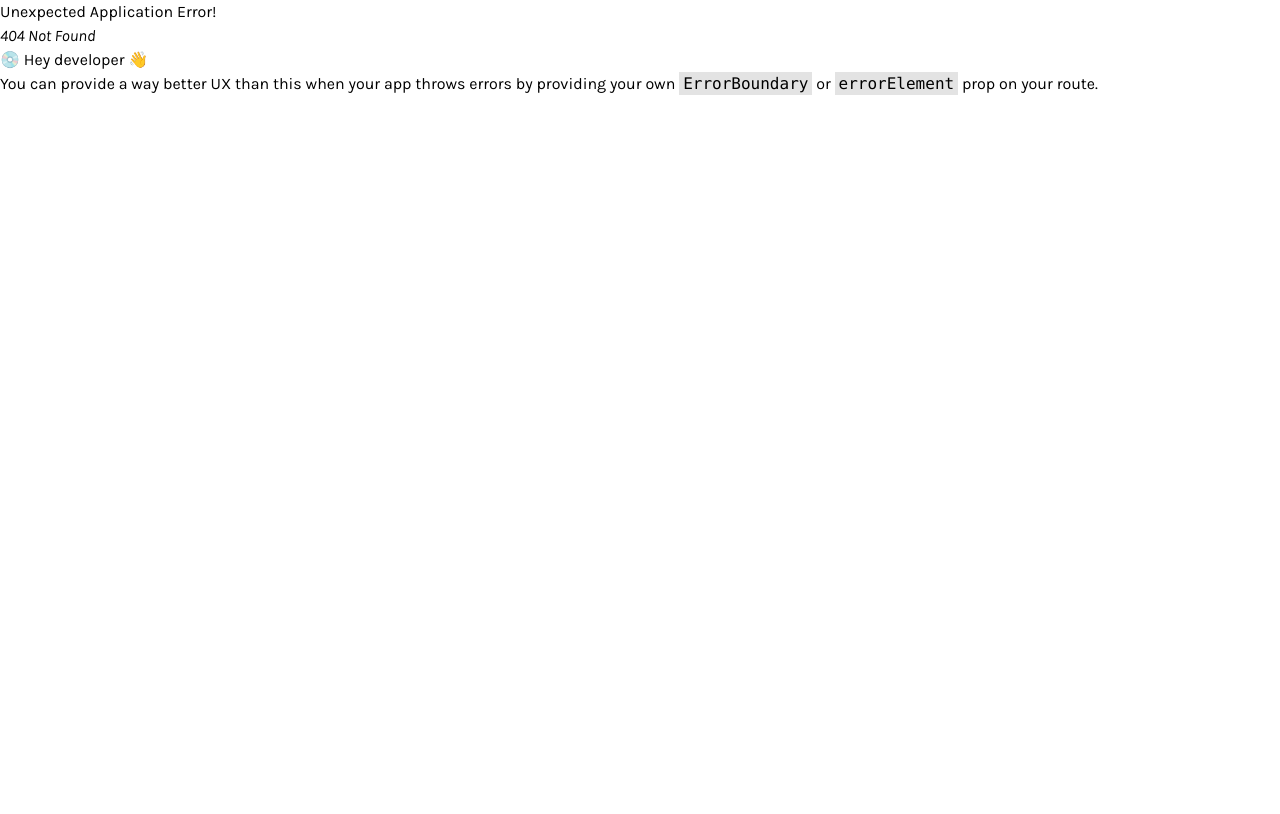
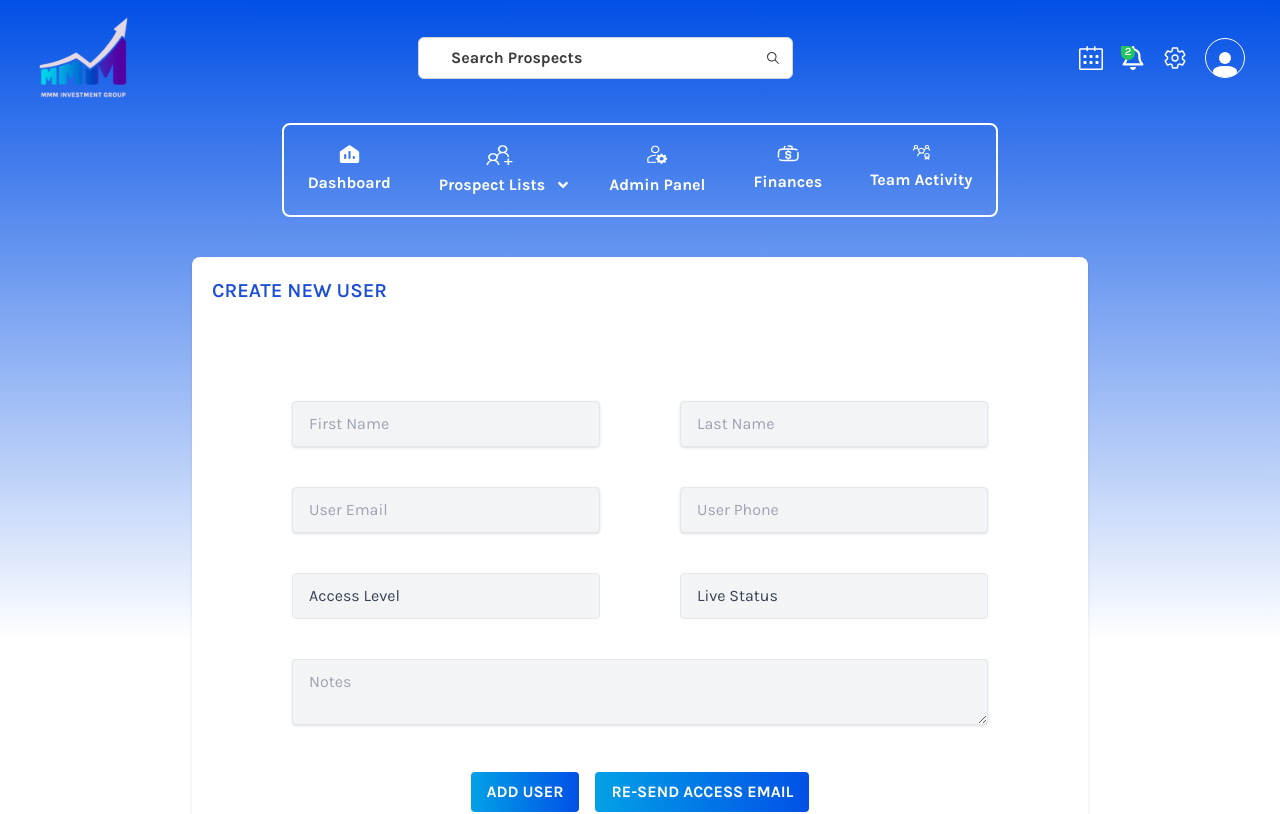
Before and after one commit to i-usman-56/inverstmentGroup, a React (Vite) app: page /newuser in a window 1280 px wide. Before the commit this address had no page. Shown: the top 814 px of the page. Built offline with nearby package versions, Linux system fonts and the light colour scheme.

Commit message:
feat: new user screen

```diff
--- a/src/App.jsx
+++ b/src/App.jsx
@@ -8,6 +8,8 @@
 import Navbar from "./components/Navbar/navbar";
 import ProjectList from "./pages/ProjectList/ProjectList";
 import UserAccess from "./pages/UserAccess/userAccess";
+import NewUser from "./pages/NewUser/NewUser";
+
 const router = createBrowserRouter([
   {
     path: "/login",
@@ -37,7 +39,7 @@
       <>
         <div className="from-[#0250E6] h-[80vh] to-[#FFFFFF] bg-gradient-to-b">
           <Navbar />
-          <UserAccess/>
+          <UserAccess />
           <div className="w-full pb-[15px] pt-[50px] md:pt-0">
             <FooterMobile />
           </div>
@@ -73,7 +75,25 @@
       </>
     ),
   },
+
+  {
+    path: "/newuser",
+    element: (
+      <>
+        <div className="from-[#0250E6] h-[80vh] to-[#FFFFFF] bg-gradient-to-b">
+          <Navbar />
+          <NewUser />
+          <div className="w-full pb-[15px] pt-[50px] md:pt-0">
+            <FooterMobile />
+          </div>
+        </div>
+      </>
+    ),
+  },
+
 ]);
+
+
 function App() {
   return (
     <main className="">
--- /dev/null
+++ b/src/pages/NewUser/NewUser.jsx
@@ -0,0 +1,9 @@
+import UserTable from "./component/UserTabe"
+
+export default function NewUser() {
+    return (
+        <div className="flex items-center justify-center mt-10">
+            <UserTable />
+        </div>
+    );
+}
--- /dev/null
+++ b/src/pages/NewUser/component/UserTabe.jsx
@@ -0,0 +1,58 @@
+const NewUser = () => {
+    return (
+        <div className="w-full sm:w-10/12 max-w-4xl p-5 bg-white rounded-lg shadow">
+            <h1 className="text-xl font-semibold text-center sm:text-left text-blue-700 ">CREATE NEW USER</h1>
+            <form className="mt-4 p-4 sm:p-20">
+                <div className="flex flex-col sm:flex-row justify-between gap-4 sm:gap-20 mb-4 sm:mb-10">
+                    <div className="w-full sm:w-1/2">
+                        <input type="text" placeholder="First Name" className="shadow appearance-none border rounded w-full py-3 px-4 text-gray-700 leading-tight focus:outline-none focus:shadow-outline bg-gray-100" />
+                    </div>
+                    <div className="w-full sm:w-1/2">
+                        <input type="text" placeholder="Last Name" className="shadow appearance-none border rounded w-full py-3 px-4 text-gray-700 leading-tight focus:outline-none focus:shadow-outline bg-gray-100" />
+                    </div>
+                </div>
+                <div className="flex flex-col sm:flex-row justify-between gap-4 sm:gap-20 mb-4 sm:mb-10">
+                    <div className="w-full sm:w-1/2">
+                        <input type="email" placeholder="User Email" className="shadow appearance-none border rounded w-full py-3 px-4 text-gray-700 leading-tight focus:outline-none focus:shadow-outline bg-gray-100" />
+                    </div>
+                    <div className="w-full sm:w-1/2">
+                        <input type="tel" placeholder="User Phone" className="shadow appearance-none border rounded w-full py-3 px-4 text-gray-700 leading-tight focus:outline-none focus:shadow-outline bg-gray-100" />
+                    </div>
+                </div>
+                <div className="flex flex-col sm:flex-row justify-between gap-4 sm:gap-20 mb-4 sm:mb-10">
+                    <div className="w-full sm:w-1/2">
+                        <select className="block appearance-none w-full bg-gray-100 border border-gray-200 text-gray-700 py-3 px-4 pr-8 rounded leading-tight focus:outline-none focus:bg-white focus:border-gray-500">
+                            <option>Access Level</option>
+                            <option>Admin</option>
+                            <option>User</option>
+                        </select>
+                    </div>
+                    <div className="w-full sm:w-1/2">
+                        <select className="block appearance-none w-full bg-gray-100 border border-gray-200 text-gray-700 py-3 px-4 pr-8 rounded leading-tight focus:outline-none focus:bg-white focus:border-gray-500">
+                            <option>Live Status</option>
+                            <option>Active</option>
+                            <option>Inactive</option>
+                        </select>
+                    </div>
+                </div>
+                <div className="mb-4 sm:mb-10">
+                    <textarea placeholder="Notes" className="shadow appearance-none border rounded w-full py-3 px-4 text-gray-700 leading-tight focus:outline-none focus:shadow-outline bg-gray-100"></textarea>
+                </div>
+                <div className="flex flex-col sm:flex-row items-center md:justify-center gap-4 mt-6">
+                    <button className="w-full sm:w-auto mb-4 sm:mb-0 text-white font-bold py-2 px-4 rounded focus:outline-none focus:shadow-outline" type="button"
+                        style={{ background: 'linear-gradient(90deg, #02A1E6 0%, #0250E6 100%)' }}>
+                        ADD USER
+                    </button>
+                    <button className="w-full sm:w-auto text-white font-bold py-2 px-4 rounded focus:outline-none focus:shadow-outline" type="button"
+                        style={{ background: 'linear-gradient(90deg, #02A1E6 0%, #0250E6 100%)' }}>
+                        RE-SEND ACCESS EMAIL
+                    </button>
+                </div>
+            </form>
+        </div>
+
+    );
+};
+
+
+export default NewUser;
```
